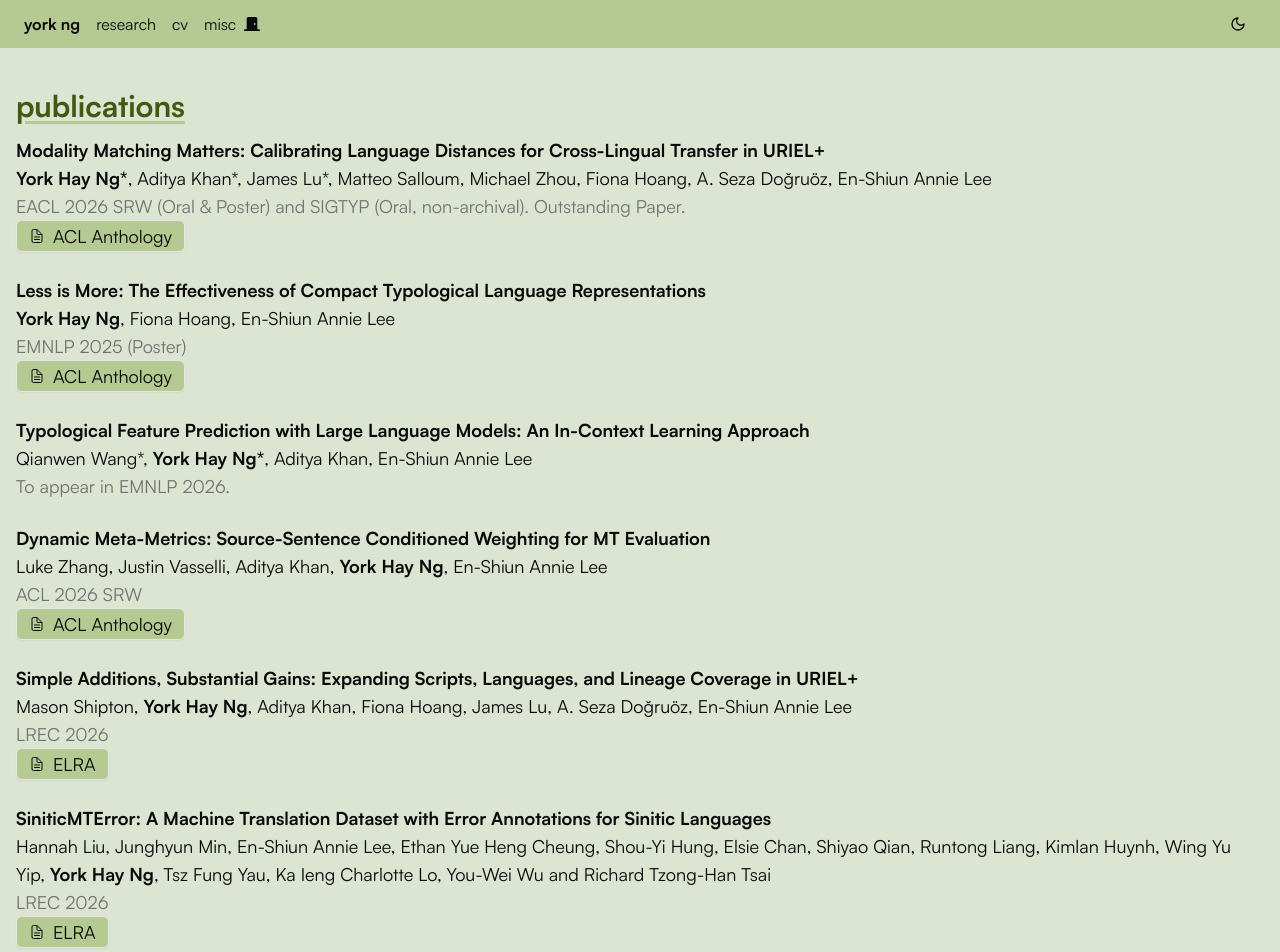
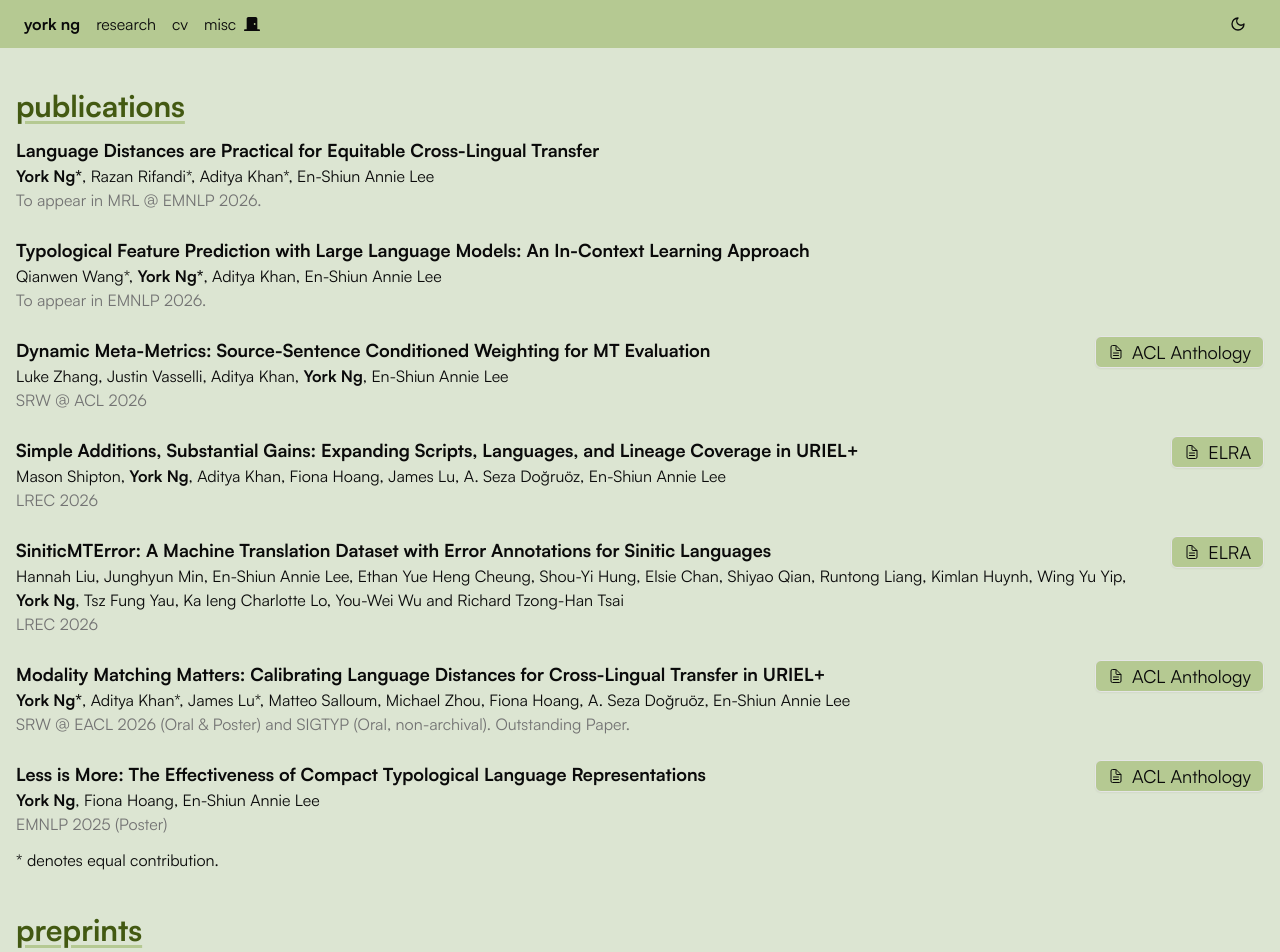
Before and after one commit to Swithord/personal-website, a Next.js app: page /publications in a window 1280 px wide. Shown: the top 952 px of the page. Built offline with nearby package versions, Linux system fonts and the light colour scheme.

Commit message:
update publications

```diff
--- a/pages/publications/index.tsx
+++ b/pages/publications/index.tsx
@@ -24,11 +24,71 @@ export default function Publications() {
                 <div className='flex flex-col gap-3'>
                     <span className='text-3xl text-primary font-bold underline underline-offset-4 decoration-secondary'>publications</span>
                     <ul className='flex gap-6 flex-wrap text-lg items-center'>
-                        <li>
+                        <li className='flex flex-col gap-1 md:flex-row justify-between w-full md:gap-5'>
+                            <div className='flex flex-col'>
+                                <span className='font-bold'>Language Distances are Practical for Equitable Cross-Lingual Transfer</span>
+                                <span className='text-base'><span className='font-bold'>York Ng*</span>, Razan Rifandi*, Aditya Khan*, En-Shiun Annie Lee</span>
+                                <span className='text-muted-foreground text-base'>To appear in MRL @ EMNLP 2026.</span>
+                            </div>
+                        </li>
+                        <li className='flex flex-col gap-1 md:flex-row justify-between w-full md:gap-5'>
+                            <div className='flex flex-col'>
+                                <span className='font-bold'>Typological Feature Prediction with Large Language Models: An In-Context Learning Approach</span>
+                                <span className='text-base'>Qianwen Wang*, <span className='font-bold'>York Ng*</span>, Aditya Khan, En-Shiun Annie Lee</span>
+                                <span className='text-muted-foreground text-base'>To appear in EMNLP 2026.</span>
+                            </div>
+                        </li>
+                        <li className='flex flex-col gap-1 md:flex-row justify-between w-full md:gap-5'>
+                            <div className='flex flex-col'>
+                                <span className='font-bold'>Dynamic Meta-Metrics: Source-Sentence Conditioned Weighting for MT Evaluation</span>
+                                <span className='text-base'>Luke Zhang, Justin Vasselli, Aditya Khan, <span className='font-bold'>York Ng</span>, En-Shiun Annie Lee</span>
+                                <span className='text-muted-foreground text-base'>SRW @ ACL 2026</span>
+                            </div>
+                            <div className='flex gap-2'>
+                                <Link href="https://aclanthology.org/2026.acl-srw.80/" target="_blank">
+                                    <Button variant="outline" size="sm" className='flex items-center gap-2 bg-secondary'>
+                                        <IoDocumentTextOutline />
+                                        <span className='text-lg'>ACL Anthology</span>
+                                    </Button>
+                                </Link>
+                            </div>
+                        </li>
+                        <li className='flex flex-col gap-1 md:flex-row justify-between w-full md:gap-5'>
+                            <div className='flex flex-col'>
+                                <span className='font-bold'>Simple Additions, Substantial Gains: Expanding Scripts, Languages, and Lineage Coverage in URIEL+</span>
+                                <span className='text-base'>Mason Shipton, <span className='font-bold'>York Ng</span>, Aditya Khan, Fiona Hoang, James Lu, A. Seza Doğruöz, En-Shiun Annie Lee</span>
+                                <span className='text-muted-foreground text-base'>LREC 2026</span>
+                            </div>
+                            <div className='flex gap-2'>
+                                <Link href="https://lrec.elra.info/lrec2026-main-863" target="_blank">
+                                    <Button variant="outline" size="sm" className='flex items-center gap-2 bg-secondary'>
+                                        <IoDocumentTextOutline />
+                                        <span className='text-lg'>ELRA</span>
+                                    </Button>
+                                </Link>
+                            </div>
+                        </li>
+                        <li className='flex flex-col gap-1 md:flex-row justify-between w-full md:gap-5'>
+                            <div className='flex flex-col'>
+                                <span className='font-bold'>SiniticMTError: A Machine Translation Dataset with Error Annotations for Sinitic Languages</span>
+                                <span className='text-base'>Hannah Liu, Junghyun Min, En-Shiun Annie Lee, Ethan Yue Heng Cheung, Shou-Yi Hung, Elsie Chan, Shiyao Qian, Runtong Liang, Kimlan Huynh, Wing Yu Yip, <span className='font-bold'>York Ng</span>, Tsz Fung Yau, Ka Ieng Charlotte Lo, You-Wei Wu and Richard Tzong-Han Tsai</span>
+                                <span className='text-muted-foreground text-base'>LREC 2026</span>
+                            </div>
+                            <div className='flex gap-2'>
+                                <Link href="https://lrec.elra.info/lrec2026-main-683" target="_blank">
+                                    <Button variant="outline" size="sm" className='flex items-center gap-2 bg-secondary'>
+                                        <IoDocumentTextOutline />
+                                        <span className='text-lg'>ELRA</span>
+                                    </Button>
+                                </Link>
+                            </div>
+                        </li>
+                        <li className='flex flex-col gap-1 md:flex-row justify-between w-full md:gap-5'>
                             <div className='flex flex-col'>
                                 <span className='font-bold'>Modality Matching Matters: Calibrating Language Distances for Cross-Lingual Transfer in URIEL+</span>
-                                <span><span className='font-bold'>York Hay Ng*</span>, Aditya Khan*, James Lu*, Matteo Salloum, Michael Zhou, Fiona Hoang, A. Seza Doğruöz, En-Shiun Annie Lee</span>
-                                <span className='text-muted-foreground'>EACL 2026 SRW (Oral & Poster) and SIGTYP (Oral, non-archival). Outstanding Paper.</span>
+                                <span className='text-base'><span className='font-bold'>York Ng*</span>, Aditya Khan*, James Lu*, Matteo Salloum, Michael Zhou, Fiona Hoang, A. Seza Doğruöz, En-Shiun Annie Lee</span>
+                                <span className='text-muted-foreground text-base'>SRW @ EACL 2026 (Oral & Poster) and SIGTYP (Oral, non-archival). Outstanding Paper.</span>
+                            </div>
                             <div className='flex gap-2'>
                                 <Link href="https://aclanthology.org/2026.eacl-srw.8" target="_blank">
                                     <Button variant="outline" size="sm" className='flex items-center gap-2 bg-secondary'>
@@ -37,13 +97,13 @@ export default function Publications() {
                                     </Button>
                                 </Link>
                             </div>
-                            </div>
                         </li>
-                        <li>
+                        <li className='flex flex-col gap-1 md:flex-row justify-between w-full md:gap-5'>
                             <div className='flex flex-col'>
                                 <span className='font-bold'>Less is More: The Effectiveness of Compact Typological Language Representations</span>
-                                <span><span className='font-bold'>York Hay Ng</span>, Fiona Hoang, En-Shiun Annie Lee</span>
-                                <span className='text-muted-foreground'>EMNLP 2025 (Poster)</span>
+                                <span className='text-base'><span className='font-bold'>York Ng</span>, Fiona Hoang, En-Shiun Annie Lee</span>
+                                <span className='text-muted-foreground text-base'>EMNLP 2025 (Poster)</span>
+                            </div>
                             <div className='flex gap-2'>
                                 <Link href="https://aclanthology.org/2025.emnlp-main.1310/" target="_blank">
                                     <Button variant="outline" size="sm" className='flex items-center gap-2 bg-secondary'>
@@ -52,70 +112,20 @@ export default function Publications() {
                                     </Button>
                                 </Link>
                             </div>
-                            </div>
                         </li>
-                        <li>
-                            <div className='flex flex-col'>
-                                <span className='font-bold'>Typological Feature Prediction with Large Language Models: An In-Context Learning Approach</span>
-                                <span>Qianwen Wang*, <span className='font-bold'>York Hay Ng*</span>, Aditya Khan, En-Shiun Annie Lee</span>
-                                <span className='text-muted-foreground'>To appear in EMNLP 2026.</span>
-                            </div>
-                        </li>
-                        <li>
-                            <div className='flex flex-col'>
-                                <span className='font-bold'>Dynamic Meta-Metrics: Source-Sentence Conditioned Weighting for MT Evaluation</span>
-                                <span>Luke Zhang, Justin Vasselli, Aditya Khan, <span className='font-bold'>York Hay Ng</span>, En-Shiun Annie Lee</span>
-                                <span className='text-muted-foreground'>ACL 2026 SRW</span>
-                                <div className='flex gap-2'>
-                                    <Link href="https://aclanthology.org/2026.acl-srw.80/" target="_blank">
-                                        <Button variant="outline" size="sm" className='flex items-center gap-2 bg-secondary'>
-                                            <IoDocumentTextOutline />
-                                            <span className='text-lg'>ACL Anthology</span>
-                                        </Button>
-                                    </Link>
-                                </div>
-                            </div>
-                        </li>
-                        <li>
-                            <div className='flex flex-col'>
-                                <span className='font-bold'>Simple Additions, Substantial Gains: Expanding Scripts, Languages, and Lineage Coverage in URIEL+</span>
-                                <span>Mason Shipton, <span className='font-bold'>York Hay Ng</span>, Aditya Khan, Fiona Hoang, James Lu, A. Seza Doğruöz, En-Shiun Annie Lee</span>
-                                <span className='text-muted-foreground'>LREC 2026</span>
-                                <div className='flex gap-2'>
-                                    <Link href="https://lrec.elra.info/lrec2026-main-863" target="_blank">
-                                        <Button variant="outline" size="sm" className='flex items-center gap-2 bg-secondary'>
-                                            <IoDocumentTextOutline />
-                                            <span className='text-lg'>ELRA</span>
-                                        </Button>
-                                    </Link>
-                                </div>
-                            </div>
-                        </li>
-                        <li>
-                            <div className='flex flex-col'>
-                                <span className='font-bold'>SiniticMTError: A Machine Translation Dataset with Error Annotations for Sinitic Languages</span>
-                                <span>Hannah Liu, Junghyun Min, En-Shiun Annie Lee, Ethan Yue Heng Cheung, Shou-Yi Hung, Elsie Chan, Shiyao Qian, Runtong Liang, Kimlan Huynh, Wing Yu Yip, <span className='font-bold'>York Hay Ng</span>, Tsz Fung Yau, Ka Ieng Charlotte Lo, You-Wei Wu and Richard Tzong-Han Tsai</span>
-                                <span className='text-muted-foreground'>LREC 2026</span>
-                                <div className='flex gap-2'>
-                                    <Link href="https://lrec.elra.info/lrec2026-main-683" target="_blank">
-                                        <Button variant="outline" size="sm" className='flex items-center gap-2 bg-secondary'>
-                                            <IoDocumentTextOutline />
-                                            <span className='text-lg'>ELRA</span>
-                                        </Button>
-                                    </Link>
-                                </div>
-                            </div>
-                        </li>
+
                     </ul>
                     <span>* denotes equal contribution.</span>
                 </div>
                 <div className='flex flex-col gap-3'>
                     <span className='text-3xl text-primary font-bold underline underline-offset-4 decoration-secondary'>preprints</span>
                     <ul className='flex flex-col gap-6 text-lg'>
-                        <li>
+                        <li className='flex flex-col gap-1 md:flex-row justify-between w-full md:gap-5'>
                             <div className='flex flex-col'>
                                 <span className='font-bold'>CantoNLU: A benchmark for Cantonese natural language understanding</span>
-                                <span>Junghyun Min, <span className='font-bold'>York Hay Ng</span>, Sophia Chan, Helena Zhao, En-Shiun Annie Lee</span>
+                                <span className='text-base'>Junghyun Min, <span className='font-bold'>York Ng</span>, Sophia Chan, Helena Zhao, En-Shiun Annie Lee</span>
+                                <span className='text-muted-foreground text-base'>ArXiv 2025</span>
+                            </div>
                             <div className='flex gap-2'>
                                 <Link href="https://arxiv.org/abs/2510.20670" target="_blank">
                                     <Button variant="outline" size="sm" className='flex items-center gap-2 bg-secondary'>
@@ -123,7 +133,6 @@ export default function Publications() {
                                         <span className='text-lg'>ArXiv</span>
                                     </Button>
                                 </Link>
-                                </div>
                             </div>
                         </li>
                         <li>
```
Lines whose indentation alone changed are shown as unchanged.
